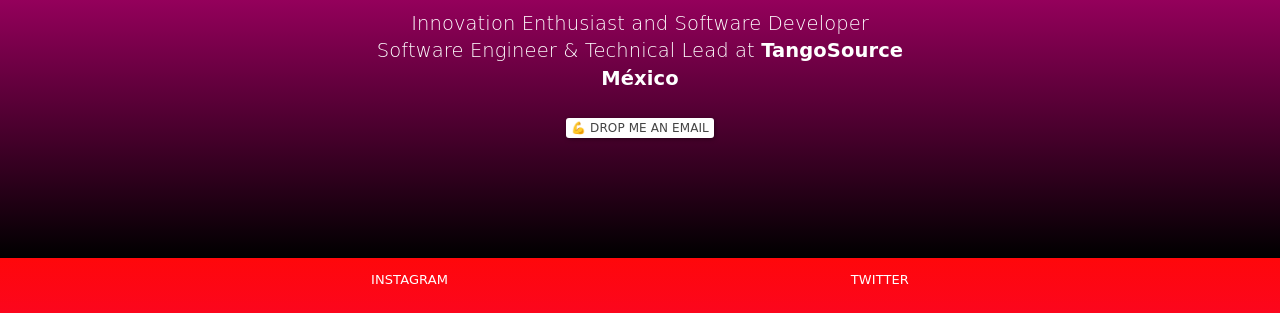
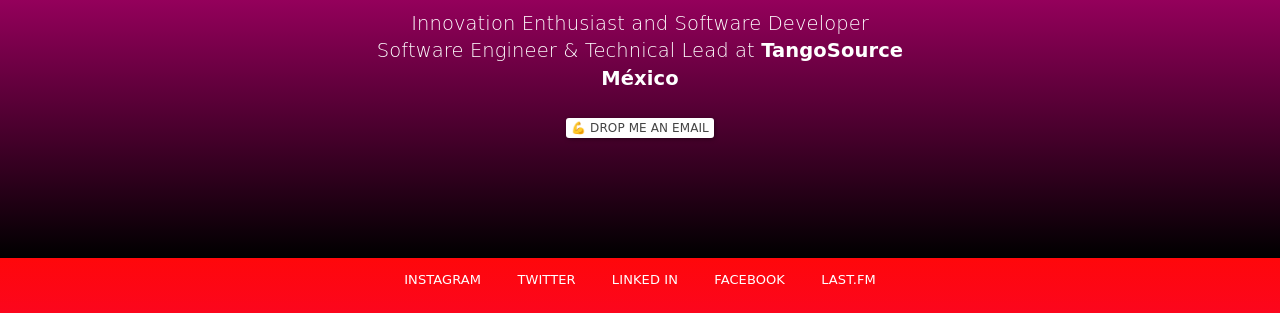
Before and after one commit to GerManson/phisoft.com.mx, a plain HTML site: page index.html in a window 1280 px wide. Shown: the part 542-855 px from the top of the page. Drawn offline with Linux system fonts and the light colour scheme; a web font is replaced by a local one.

Commit message:
Adding social networks and minor tweaks

```diff
--- a/index.html
+++ b/index.html
@@ -3,7 +3,7 @@
   <head>
     <meta charset="utf-8">
     <meta http-equiv="X-UA-Compatible" content="IE=edge,chrome=1">
-    <title>Phisoft.com.mx</title>
+    <title>Phisoft.com.mx | Germán Rodríguez</title>
     <meta name="viewport" content="width=device-width">
     <link rel="shortcut icon" type="image/x-icon" href="img/favicon.png" />
 
@@ -33,23 +33,20 @@
       </p>
 
       <p class="text-center">
-        <a class="btn btn-xs btn-default" href="javascript:;" onclick="mailTo('german', 'phisoft.com.mx')">
+        <a class="btn btn-xs btn-default" href="javascript:;" onclick="mailTo('germanson', 'gmail.com')">
           💪 Drop me an email
         </a>
       </p>
     </div>
 
     <div id="footer">
-      <div class="container">
-        <span class="pull-left">
-          <a class="btn btn-link" href="https://www.instagram.com/GerManson" target="_blank">Instagram</a>
-        </span>
-
-        <span class="pull-right">
-          <a href="https://www.twitter.com/GerManson" target="_blank" class="btn btn-link">TWITTER</a>
-        </span>
+      <div class="container text-center">
+        <a class="btn btn-link" href="https://www.instagram.com/GerManson" target="_blank">Instagram</a>
+        <a href="https://www.twitter.com/GerManson" target="_blank" class="btn btn-link">Twitter</a>
+        <a href="https://www.linkedin.com/in/germanson/" target="_blank" class="btn btn-link">Linked In</a>
+        <a href="https://www.facebook.com/GerManson" target="_blank" class="btn btn-link">Facebook</a>
+        <a href="https://www.last.fm/user/GerManson" target="_blank" class="btn btn-link">Last.FM</a>
       </div>
     </div>
-
   </body>
 </html>
```
